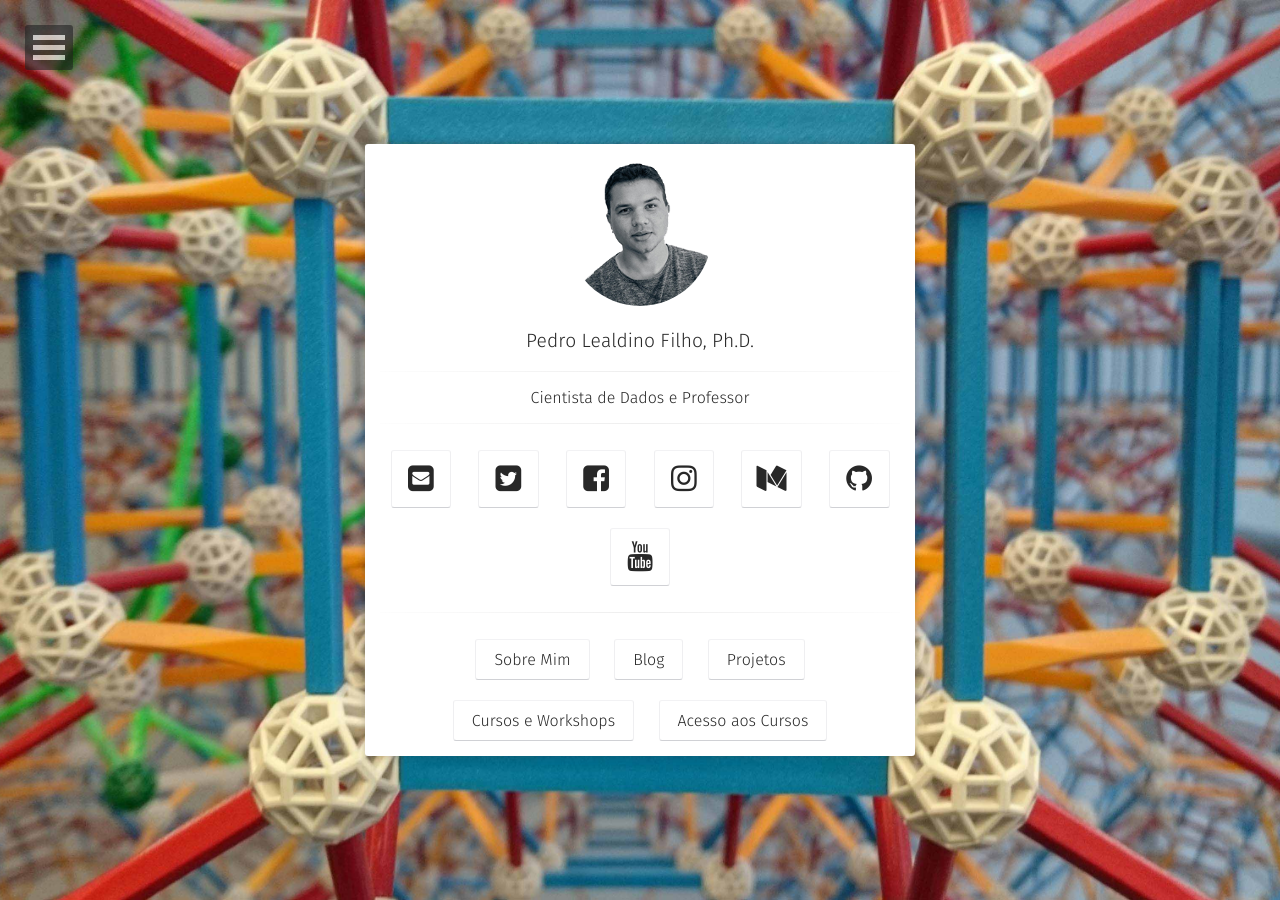
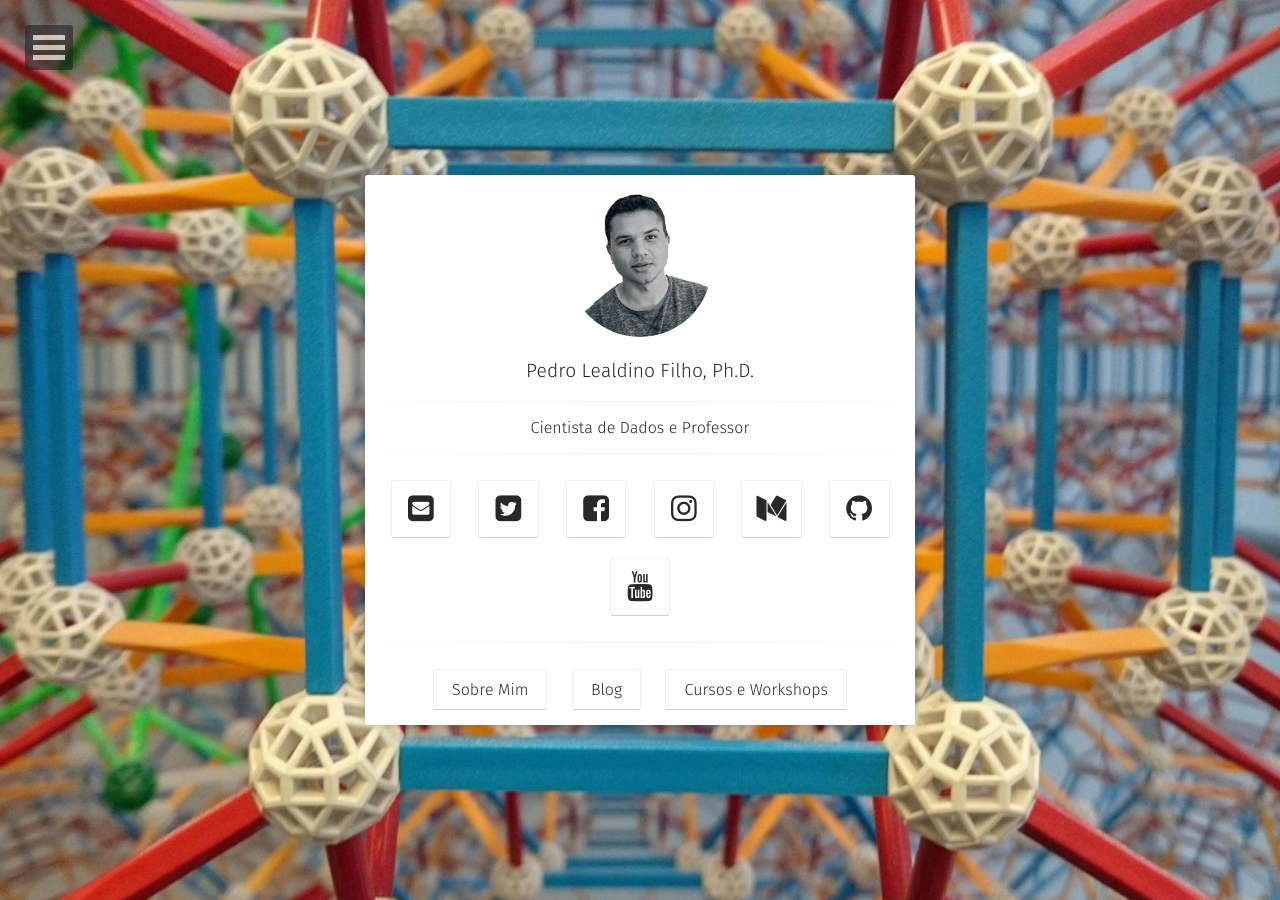
Before and after one commit to meumesmo/meumesmo.github.io, a Jekyll site: the page built from index.md, in a window 1280 px wide. Built offline with Jekyll 4.4.1, drawn with Linux system fonts in a browser that asks for light colours; some web fonts are replaced; our own code applies the rules of GitHub Pages for plain Markdown files; comment, search, counter and statistics services are not loaded.

Commit message:
Update home.html

```diff
--- a/_layouts/home.html
+++ b/_layouts/home.html
@@ -38,15 +38,11 @@ layout: compress
                          <a class="btn zoombtn" href="https://education.meumesmo.com.br">
                          Blog
                          </a>
-                         <a class="btn zoombtn" href="https://www.patreon.com/meumesmo">
-                         Projetos
-                         </a>
-			 <a class="btn zoombtn" href="http://education.meumesmo.com.br/loja/">
+
+			 <a class="btn zoombtn" href="http://education.meumesmo.com.br/cursos/">
                          Cursos e Workshops
                          </a>
-			 <a class="btn zoombtn" href="http://education.meumesmo.com.br/cursos/">
-                         Acesso aos Cursos
-                         </a>
+
                  </h3>
             </div>
         </div>
```
